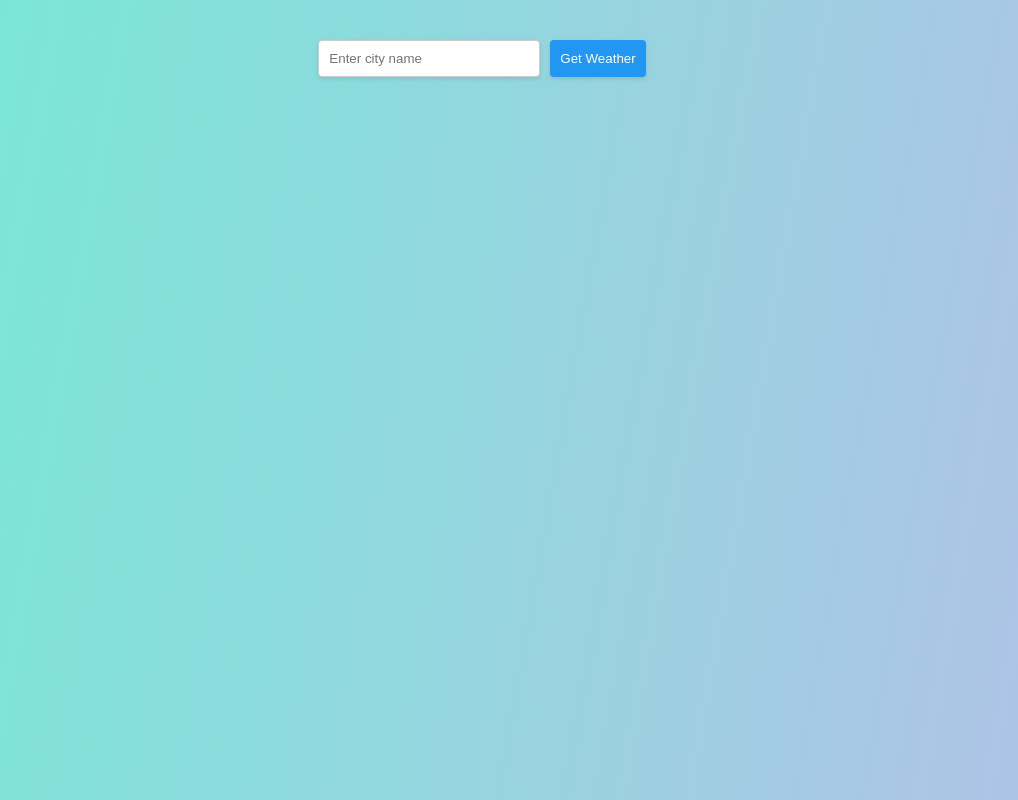
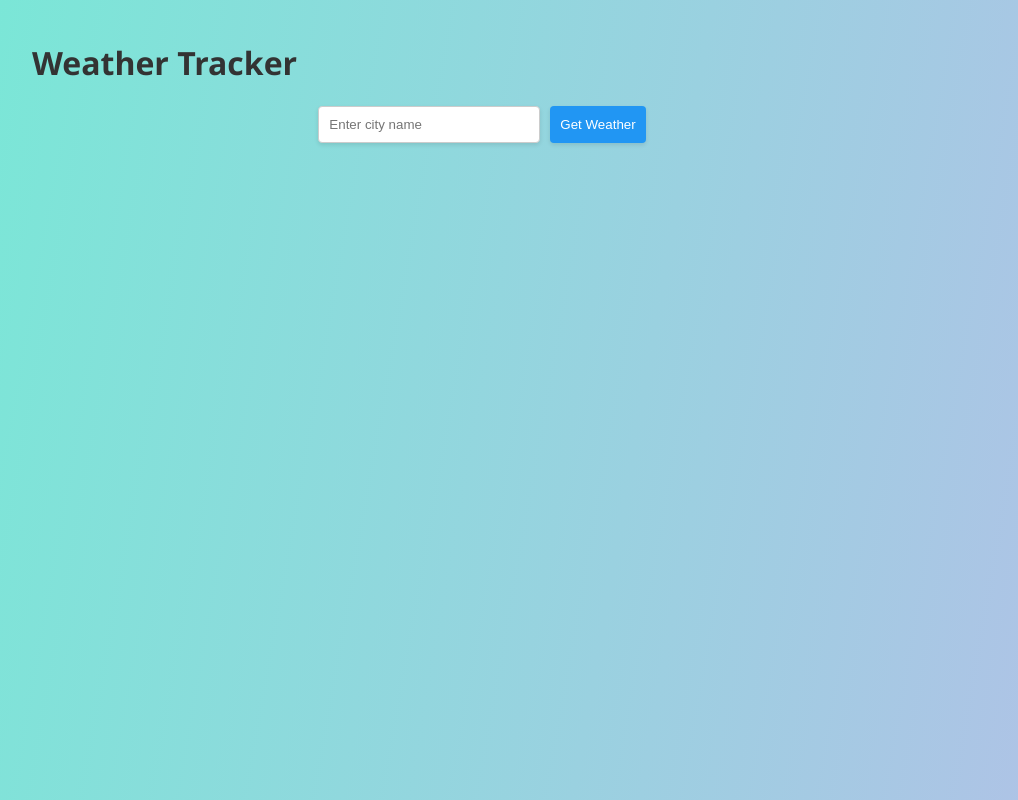
Before and after one commit to SanchitNegi177/Weather_Tracker, a plain HTML site: page index.html in a window 1280 px wide. Shown: the top 800 px of the page, without its empty margins (158-1176 px from the left). Drawn offline with nearby package versions, Linux system fonts and the light colour scheme.

Commit message:
Update index.html
Added heading

```diff
--- a/index.html
+++ b/index.html
@@ -4,12 +4,14 @@
 <head>
     <meta charset="UTF-8" />
     <meta name="viewport" content="width=device-width, initial-scale=1.0" />
-    <title>Weather Dashboard</title>
+    <title>Weather Tracker</title>
     <link rel="stylesheet" href="styles.css" />
 </head>
 
 <body>
     <div class="container">
+
+        <h1 id="heading">Weather Tracker</h1>
         <!-- Topmost side -->
         <div class="search-bar">
             <input type="text" id="locationInput" placeholder="Enter city name" />
```
